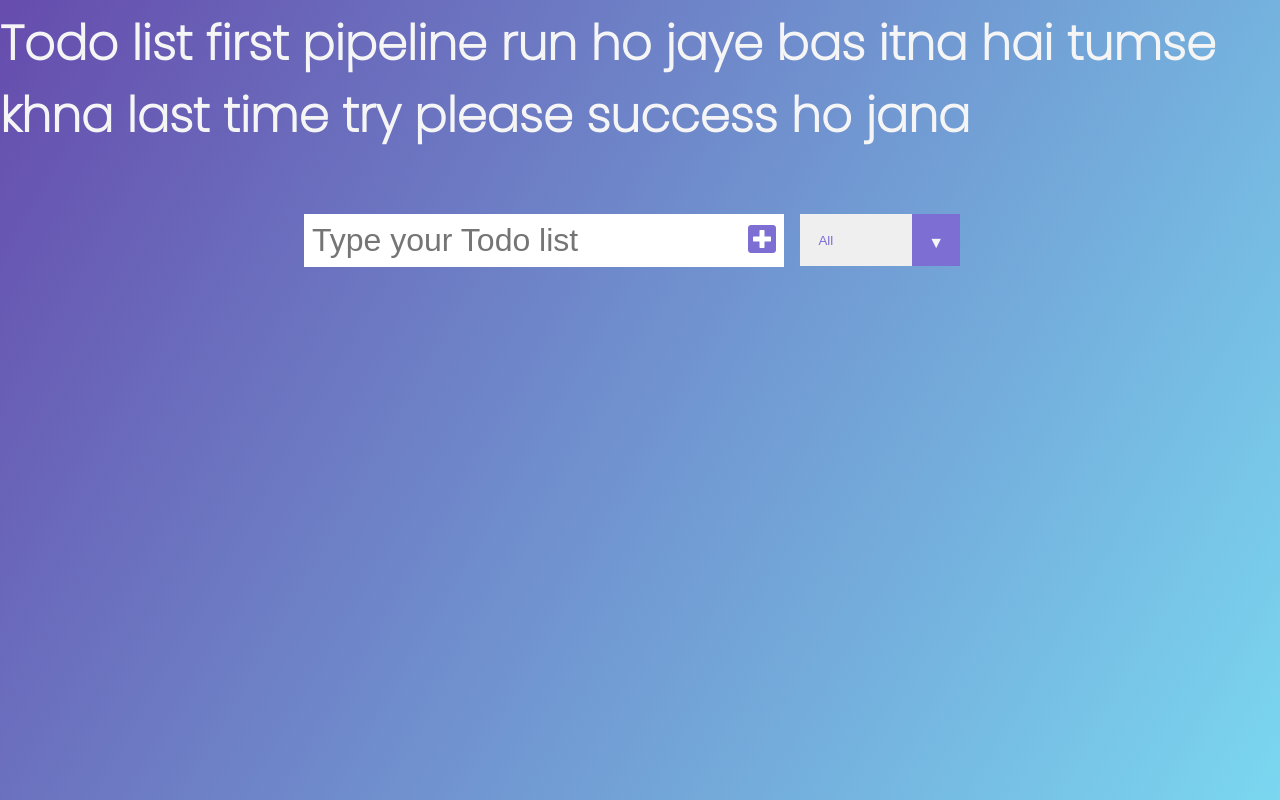
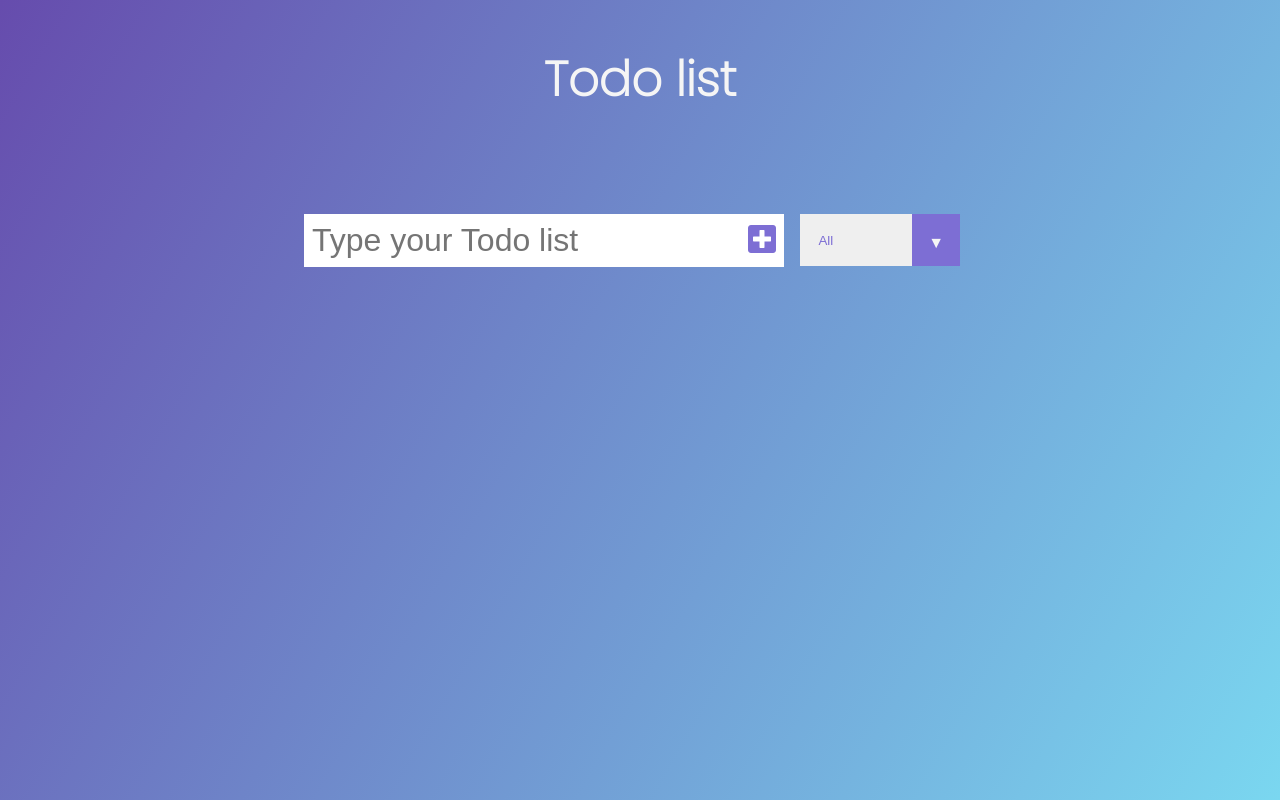
Before and after one commit to aliparvej/Todo_List, a plain HTML site: page index.html in a window 1280 px wide. Drawn offline with Linux system fonts and the light colour scheme.

Commit message:
Update index.html

```diff
--- a/index.html
+++ b/index.html
@@ -18,7 +18,7 @@
 </head>
 <body>
     <header>
-<h1>Todo list first pipeline run ho jaye bas itna hai tumse khna last time try please success ho jana </h1>
+<h1>Todo list </h1>
  </header>
 
  <form>
```
